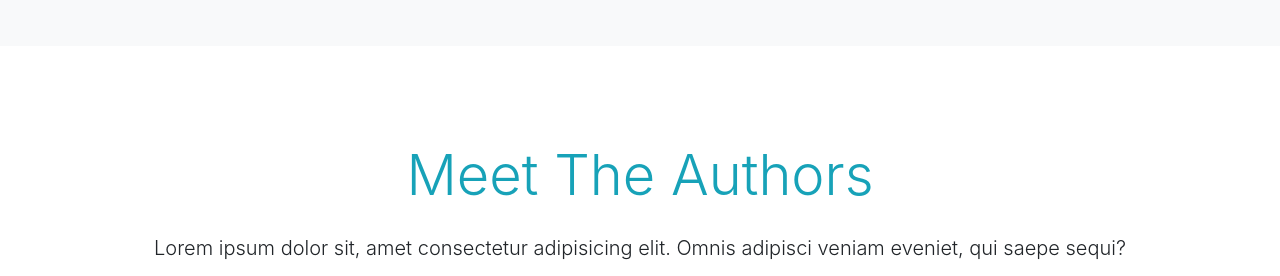
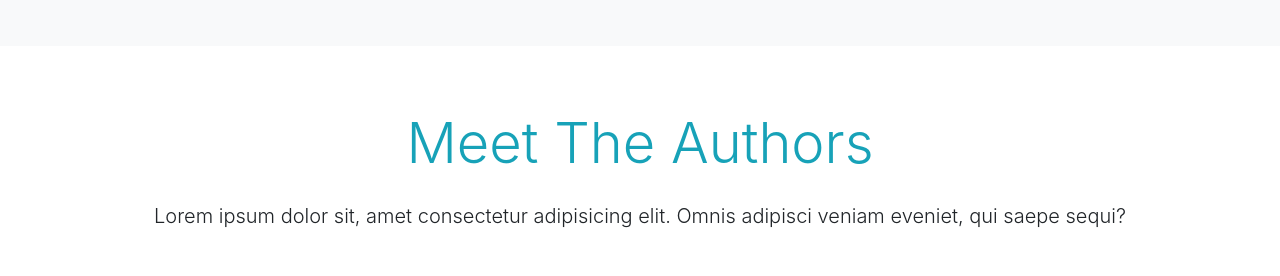
Before and after one commit to itzz-nasim/mizuxe, a plain HTML site: page index.html in a window 1280 px wide. Shown: the part 1732-2008 px from the top of the page. Drawn offline with Linux system fonts and the light colour scheme.

Commit message:
Update index.html

```diff
--- a/index.html
+++ b/index.html
@@ -181,7 +181,7 @@
     </section>
     <!-- _____AUTHORS_____ -->
     <section id="authors" class="text-center py-5">
-        <div class="container py-5">
+        <div class="container py-3">
             <div class="row">
                 <div class="col-12">
                     <div class="info-authors mb-5 pb-3">
```
